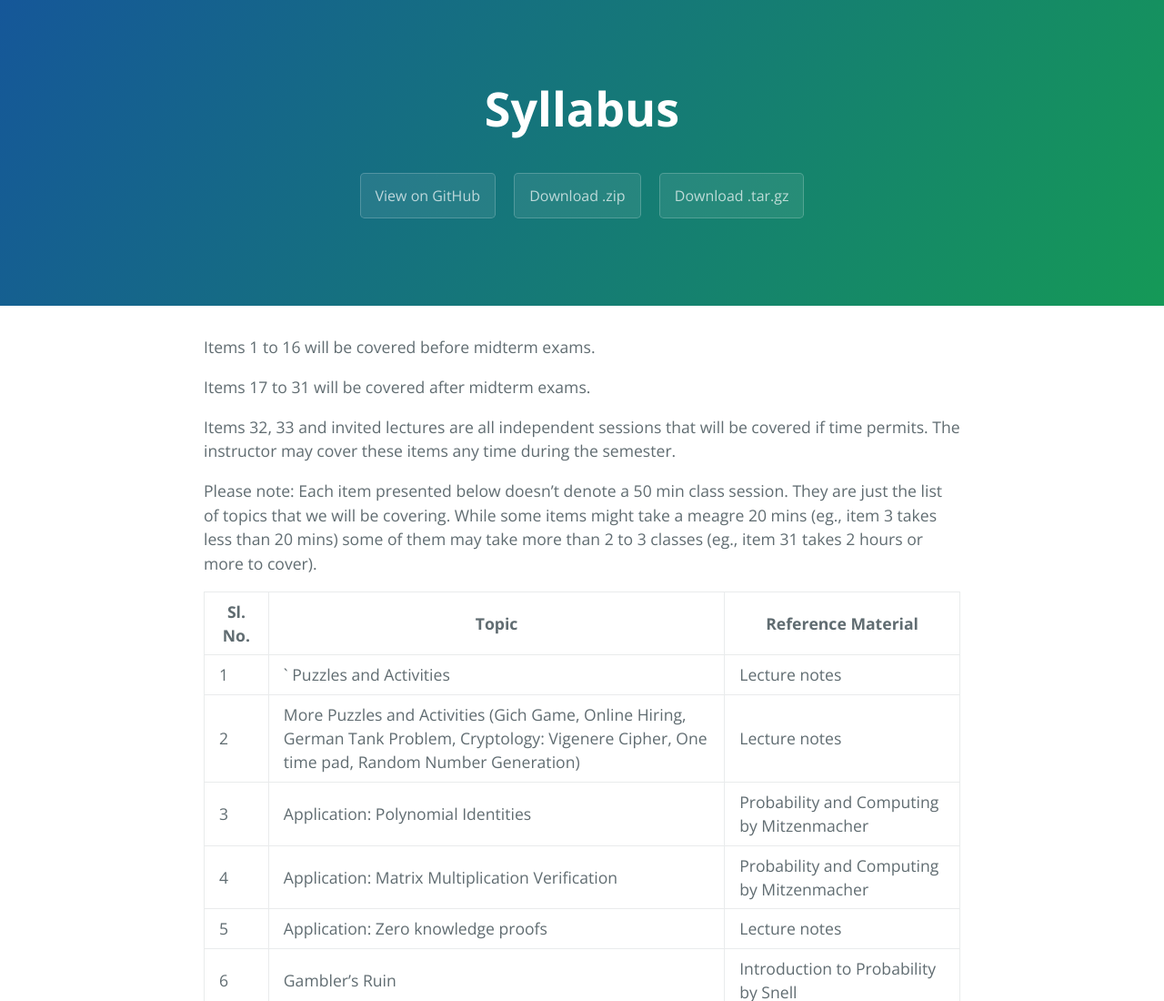
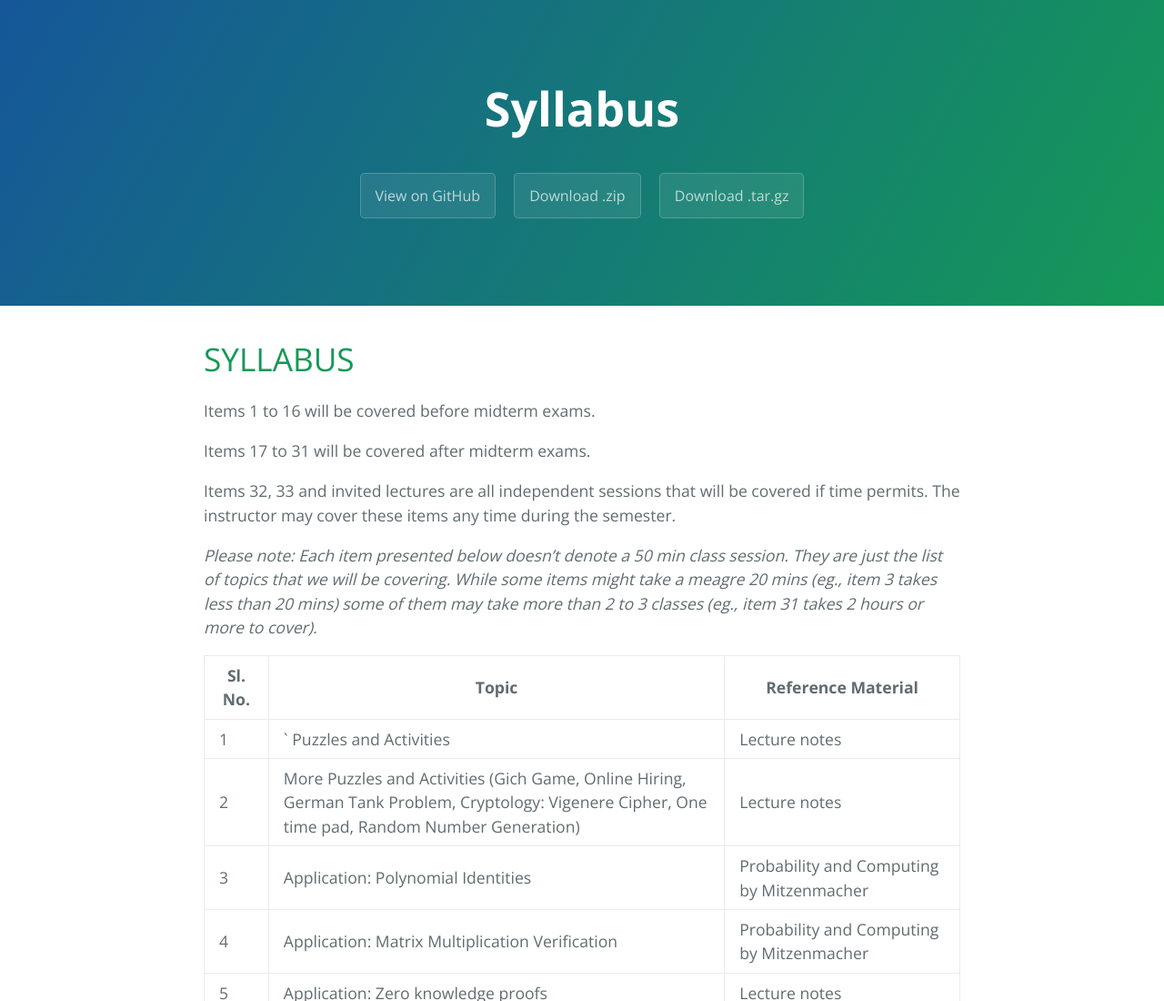
Before and after one commit to yytgpt/Syllabus, a plain HTML site: page index.html in a window 1280 px wide. Shown: the top 1100 px of the page at 91% size. Drawn offline with nearby package versions, Linux system fonts and the light colour scheme.

```diff
--- a/index.html
+++ b/index.html
@@ -19,18 +19,21 @@
     </section>
 
     <section class="main-content">
-      <p>Items 1 to 16 will be covered before midterm exams.</p>
+      <h1>
+<a id="syllabus" class="anchor" href="#syllabus" aria-hidden="true"><span aria-hidden="true" class="octicon octicon-link"></span></a>SYLLABUS</h1>
+
+<p>Items 1 to 16 will be covered before midterm exams.</p>
 
 <p>Items 17 to 31 will be covered after midterm exams. </p>
 
 <p>Items 32, 33 and invited lectures are all independent sessions that will be covered if time permits. The instructor may cover these items any time during the semester. </p>
 
-<p>Please note:
+<p><em>Please note:
 Each item presented below doesn’t denote a 50 min class session. They
 are just the list of topics that we will be covering. While some items
 might take a meagre 20 mins (eg., item 3 takes less than 20 mins) some
 of them may take more than 2 to 3 classes (eg., item 31 takes 2 hours or
- more to cover).</p>
+ more to cover).</em></p>
 
 <table>
 <thead>
```
Also changed, not shown: params.json (+1 -1 lines).
